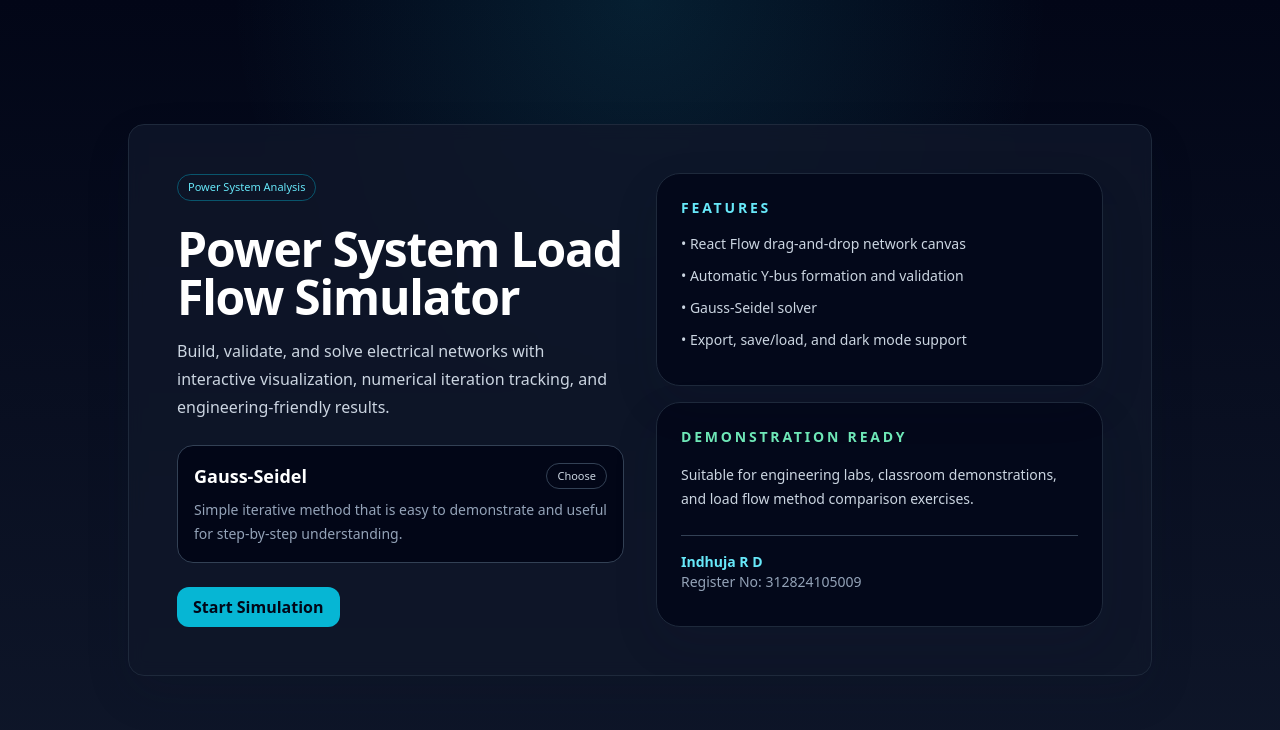
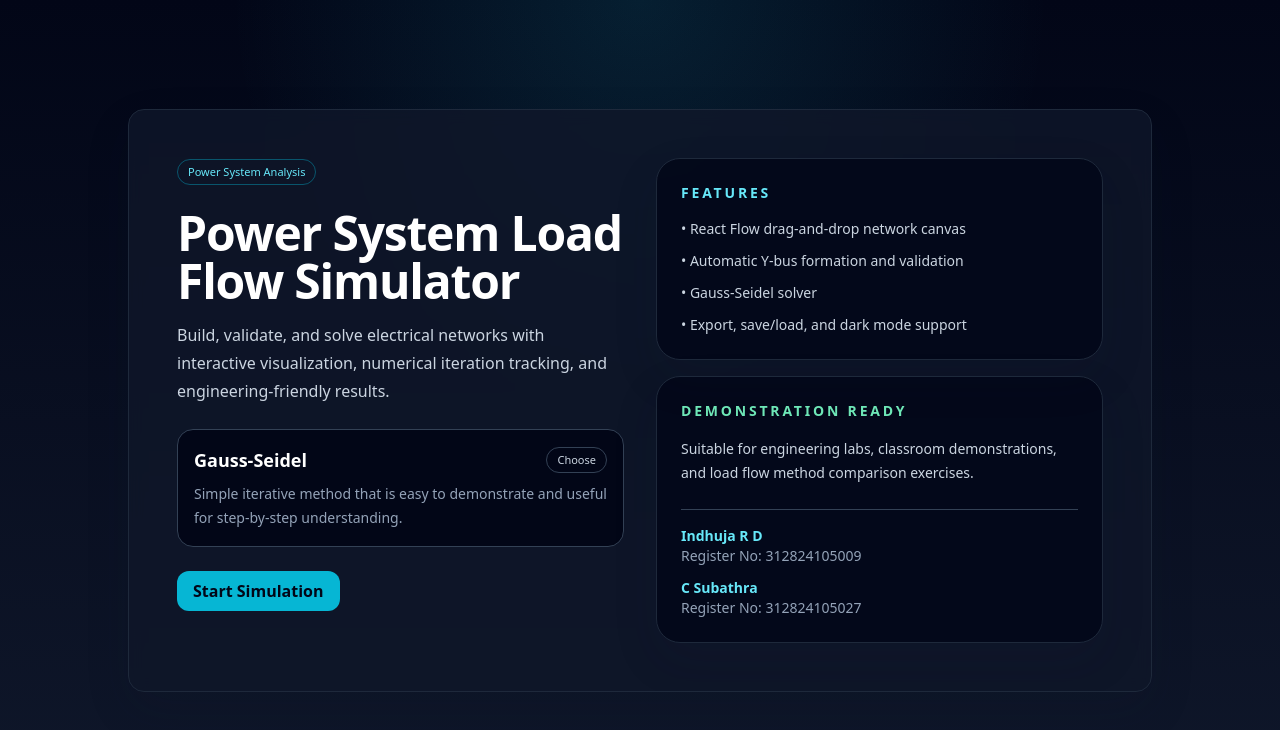
Before and after one commit to rdindhuja777/Power-system-load-flow-simulator, a React (Vite) app in the folder frontend/: page / in a window 1280 px wide. Shown: the top 730 px of the page. Built offline with nearby package versions, Linux system fonts and the light colour scheme.

Commit message:
Add second project member details on UI

```diff
--- a/frontend/src/components/TopBar.jsx
+++ b/frontend/src/components/TopBar.jsx
@@ -27,6 +27,7 @@ export default function TopBar({
           <h1 className="text-2xl font-bold text-white">Power System Load Flow Simulator</h1>
           <p className="text-sm text-slate-400">Interactive load flow analysis for engineering demonstrations.</p>
           <p className="text-xs text-slate-500 mt-2">Project by Indhuja R D (Register No: 312824105009)</p>
+          <p className="text-xs text-slate-500">C Subathra (Register No: 312824105027)</p>
         </div>
         <div className="flex flex-wrap gap-2">
           <button className="btn-secondary" onClick={onUndo}>Undo</button>
--- a/frontend/src/pages/LandingPage.jsx
+++ b/frontend/src/pages/LandingPage.jsx
@@ -61,6 +61,8 @@ export default function LandingPage() {
               <div className="mt-6 border-t border-slate-700 pt-4">
                 <p className="text-sm font-semibold text-cyan-300">Indhuja R D</p>
                 <p className="text-sm text-slate-400">Register No: 312824105009</p>
+                <p className="mt-3 text-sm font-semibold text-cyan-300">C Subathra</p>
+                <p className="text-sm text-slate-400">Register No: 312824105027</p>
               </div>
             </div>
           </div>
```
